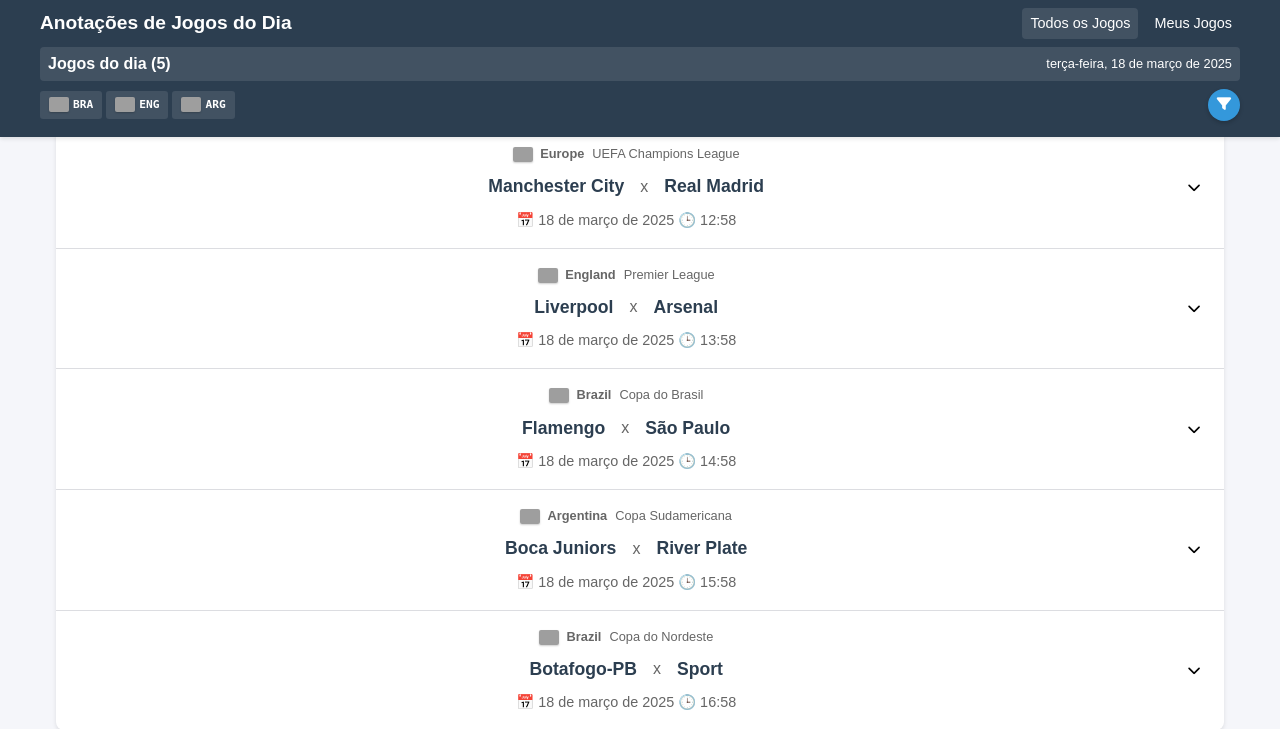
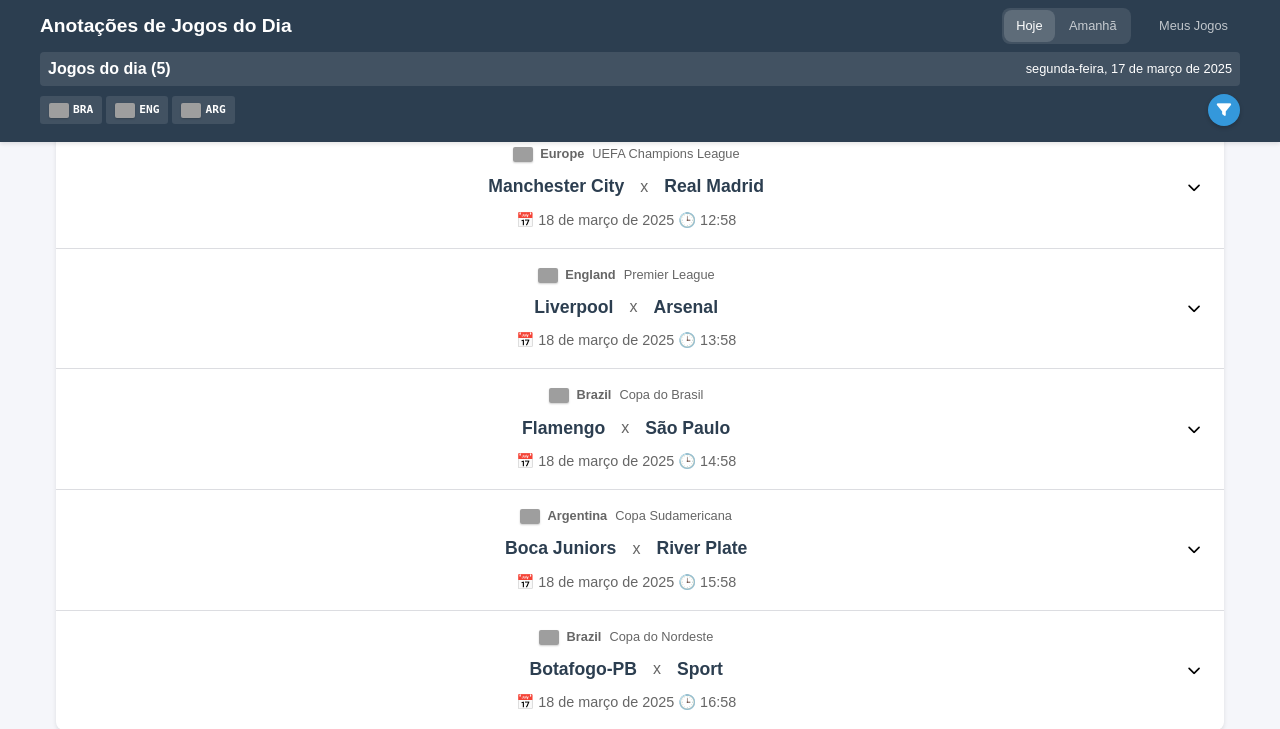
Before and after one commit to elfabitto/note-play-jogos-do-dia, a Flask app: page / in a window 1280 px wide. Shown: the top 729 px of the page. Run offline with Flask 3, Linux system fonts and the light colour scheme; data that the repository does not hold is empty; grey boxes are pictures that could not be loaded.

Commit message:
Adicionar funcionalidade para exibir jogos de amanhã e melhorar a navegação na página inicial

```diff
--- a/app.py
+++ b/app.py
@@ -1,5 +1,6 @@
 from flask import Flask, render_template, jsonify, request
-from datetime import datetime
+from datetime import datetime, timedelta
+import pytz
 import os
 import requests
 import firebase_admin
@@ -26,9 +27,16 @@
 def meus_jogos():
     return render_template('meus_jogos.html')
 
-def get_jogos_do_dia():
+@app.route('/amanha')
+def amanha():
+    return render_template('index.html')
+
+def get_jogos_do_dia(data=None):
     # Usar apenas a API-Football
-    hoje = datetime.now().strftime('%Y-%m-%d')
+    if data is None:
+        tz = pytz.timezone('America/Sao_Paulo')
+        data = datetime.now(tz).strftime('%Y-%m-%d')
+
     url_api_football = "https://v3.football.api-sports.io/fixtures"
 
     try:
@@ -36,7 +44,7 @@
             "x-apisports-key": "4f5339fa4fe66b4a73b03dd148337a64"  # Chave fornecida pelo usuário
         }
 
-        params = {"date": hoje}
+        params = {"date": data}
 
         response = requests.get(url_api_football, headers=headers, params=params)
 
@@ -258,7 +266,13 @@
 
 @app.route('/api/jogos')
 def get_jogos():
-    jogos = get_jogos_do_dia()
+    data = request.args.get('date')
+    if data:
+        data_formatada = data
+    else:
+        data_formatada = datetime.now().strftime('%Y-%m-%d')
+
+    jogos = get_jogos_do_dia(data_formatada)
 
     if not db:
         # Se o Firebase não estiver configurado, retornar jogos sem verificar anotações
--- a/static/css/pages/index.css
+++ b/static/css/pages/index.css
@@ -1,4 +1,37 @@
 /* Estilos específicos para a página index */
+
+nav {
+    display: flex;
+    gap: 1rem;
+    align-items: center;
+}
+
+.nav-group {
+    display: flex;
+    gap: 0.15rem;
+    background-color: rgba(255, 255, 255, 0.1);
+    padding: 0.15rem;
+    border-radius: var(--borda-raio);
+}
+
+.nav-link {
+    color: rgba(255, 255, 255, 0.7);
+    text-decoration: none;
+    padding: 0.35rem 0.75rem;
+    border-radius: var(--borda-raio);
+    transition: all 0.3s;
+    font-size: 0.8rem;
+}
+
+.nav-link:hover {
+    color: white;
+    background-color: rgba(255, 255, 255, 0.1);
+}
+
+.nav-link.active {
+    color: white;
+    background-color: rgba(255, 255, 255, 0.15);
+}
 
 .index__filtro-container {
     position: relative;
@@ -233,6 +266,22 @@
 
 /* Responsividade */
 @media (max-width: 768px) {
+    nav {
+        flex-direction: column;
+        align-items: stretch;
+        gap: 0.5rem;
+    }
+
+    .nav-group {
+        display: grid;
+        grid-template-columns: 1fr 1fr;
+        gap: 0.25rem;
+    }
+
+    .nav-link {
+        text-align: center;
+    }
+
     .index__paises-principais {
         flex-wrap: wrap;
         margin-right: 0;
--- a/static/js/main.js
+++ b/static/js/main.js
@@ -1,7 +1,21 @@
 // Armazenar países selecionados para filtro
 let paisesSelecionados = new Set();
+let dataAtual = new Date();
 
 document.addEventListener('DOMContentLoaded', () => {
+    // Verificar se estamos na página de amanhã
+    const isAmanha = window.location.pathname === '/amanha';
+    if (isAmanha) {
+        // Ajustar para o fuso horário de São Paulo
+        const spDate = new Date(new Date().toLocaleString("en-US", {timeZone: "America/Sao_Paulo"}));
+        dataAtual = new Date(spDate.setDate(spDate.getDate() + 1));
+        document.getElementById('amanha-link').classList.add('active');
+        document.getElementById('hoje-link').classList.remove('active');
+    } else {
+        // Ajustar para o fuso horário de São Paulo
+        dataAtual = new Date(new Date().toLocaleString("en-US", {timeZone: "America/Sao_Paulo"}));
+    }
+
     carregarJogos();
     atualizarDataAtual();
 
@@ -175,7 +189,6 @@
 }
 
 function atualizarDataAtual() {
-    const dataAtual = new Date();
     const dataFormatada = dataAtual.toLocaleDateString('pt-BR', {
         weekday: 'long',
         day: 'numeric',
@@ -193,7 +206,8 @@
 
 async function carregarJogos() {
     try {
-        const response = await fetch('/api/jogos');
+        const dataParam = dataAtual.toISOString().split('T')[0];
+        const response = await fetch(`/api/jogos?date=${dataParam}`);
         const jogos = await response.json();
         const listaJogos = document.getElementById('lista-jogos');
         listaJogos.innerHTML = '';
--- a/templates/index.html
+++ b/templates/index.html
@@ -14,7 +14,10 @@
             <div class="header-title">
                 <h1>Anotações de Jogos do Dia</h1>
                 <nav>
-                    <a href="/" class="nav-link active">Todos os Jogos</a>
+                    <div class="nav-group">
+                        <a href="/" class="nav-link active" id="hoje-link">Hoje</a>
+                        <a href="/amanha" class="nav-link" id="amanha-link">Amanhã</a>
+                    </div>
                     <a href="/meus-jogos" class="nav-link">Meus Jogos</a>
                 </nav>
             </div>
```
